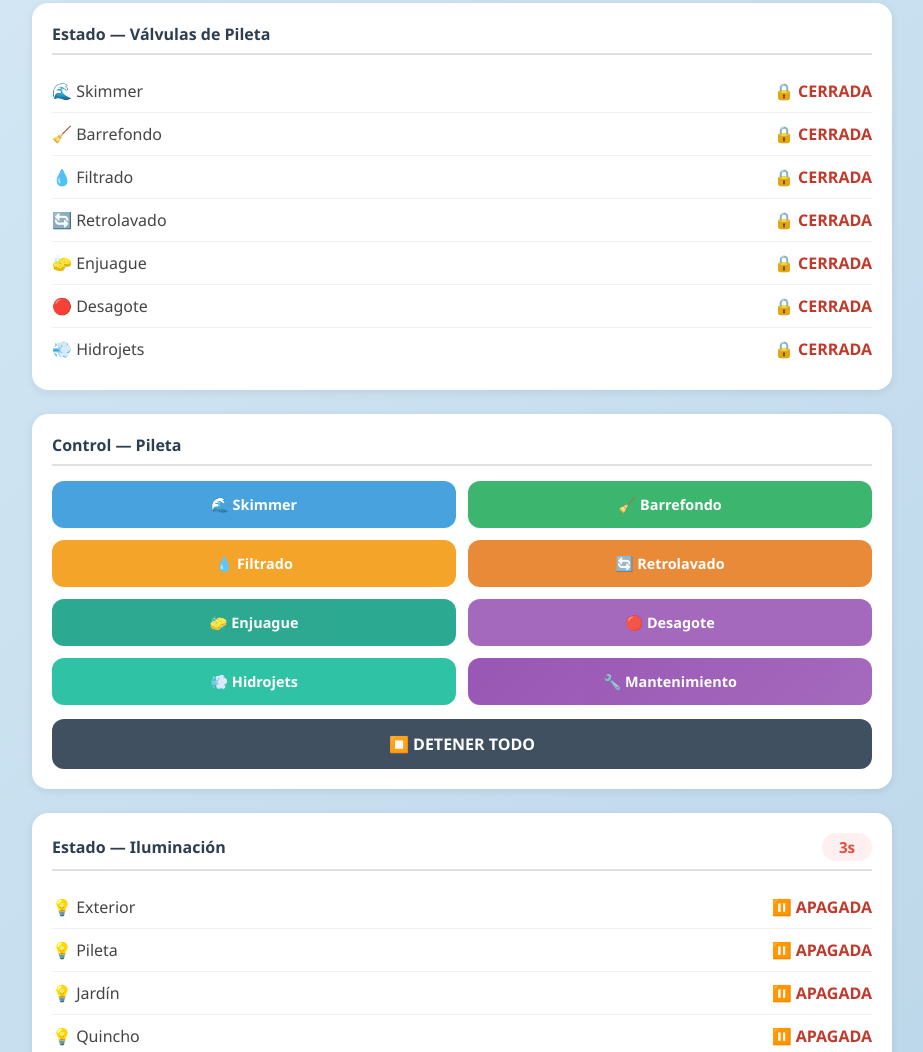
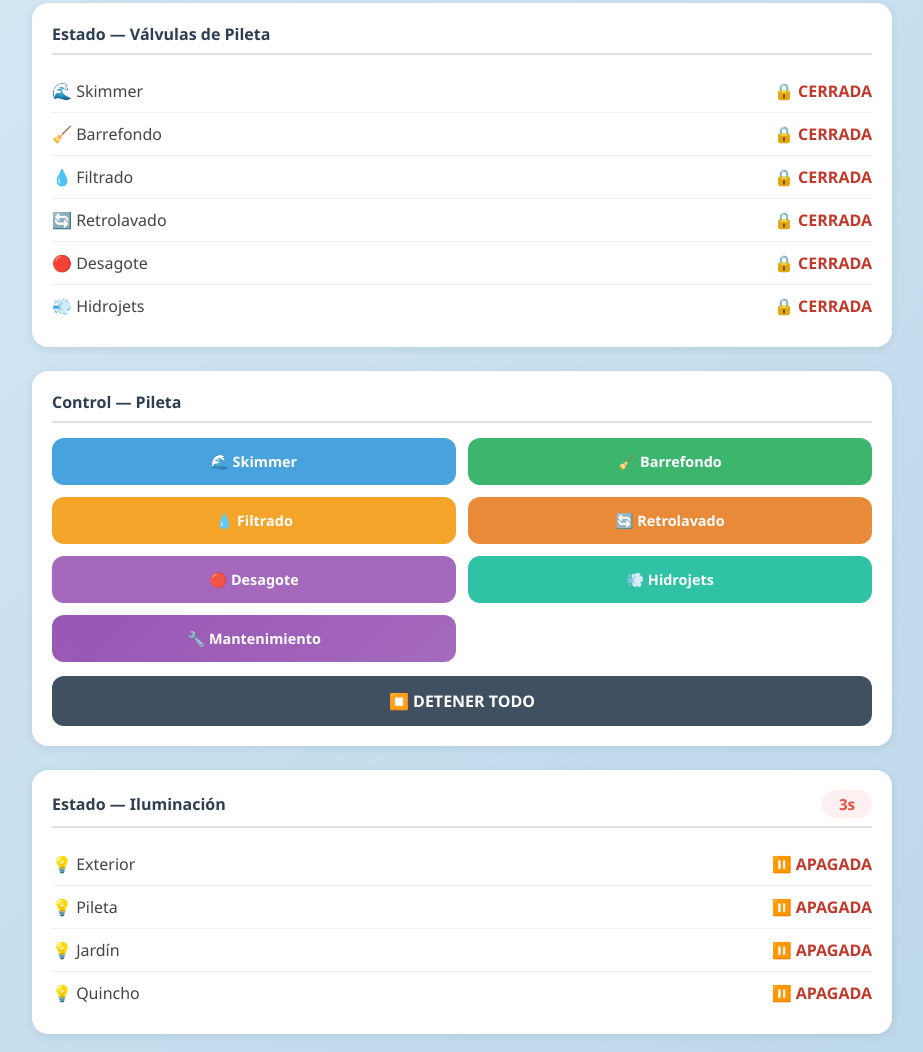
Before and after one commit to Vehiculosenventa/smart.pileta, a plain HTML site: page index.html in a window 1280 px wide. Shown: the part 1204-2256 px from the top of the page, without its empty margins (178-1101 px from the left). Drawn offline with Linux system fonts and the light colour scheme.

Commit message:
Update index.html

```diff
--- a/index.html
+++ b/index.html
@@ -93,10 +93,6 @@
             <span id="valv-retrolavado" class="valor inactivo">🔒 CERRADA</span>
         </div>
         <div class="fila-estado">
-            <span class="etiqueta">🧽 Enjuague</span>
-            <span id="valv-enjuague" class="valor inactivo">🔒 CERRADA</span>
-        </div>
-        <div class="fila-estado">
             <span class="etiqueta">🔴 Desagote</span>
             <span id="valv-desagote" class="valor inactivo">🔒 CERRADA</span>
         </div>
@@ -113,7 +109,6 @@
             <button id="btn-barrefondo" class="boton btn-p2" onclick="activarValvulaPileta('barrefondo')">🧹 Barrefondo</button>
             <button id="btn-filtrado" class="boton btn-p3" onclick="activarValvulaPileta('filtrado')">💧 Filtrado</button>
             <button id="btn-retrolavado" class="boton btn-p4" onclick="activarValvulaPileta('retrolavado')">🔄 Retrolavado</button>
-            <button id="btn-enjuague" class="boton btn-p7" onclick="activarValvulaPileta('enjuague')">🧽 Enjuague</button>
             <button id="btn-desagote" class="boton btn-p5" onclick="activarValvulaPileta('desagote')">🔴 Desagote</button>
             <button id="btn-hidrojets" class="boton btn-p6" onclick="activarValvulaPileta('hidrojets')">💨 Hidrojets</button>
             <button id="btn-mtto-pileta" class="boton btn-mantenimiento" onclick="iniciarMantenimientoPileta()">🔧 Mantenimiento</button>
```
